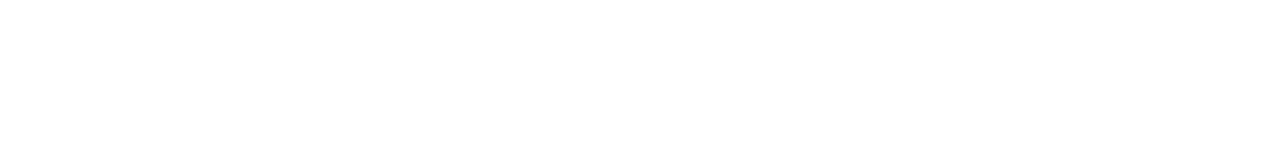
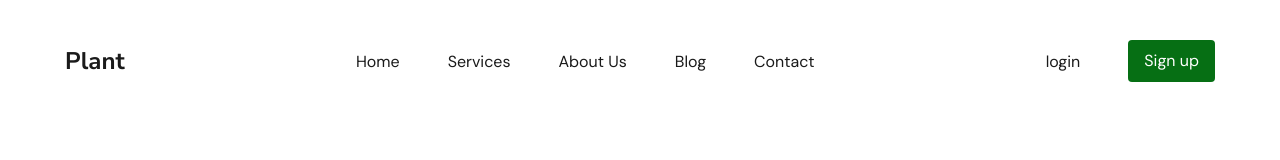
Before and after one commit to kamkimade/plantsAdaptive, a plain HTML site: page index.html in a window 1280 px wide. Drawn offline with Linux system fonts and the light colour scheme.

Commit message:
Modified Style.css, index.html

```diff
--- a/css/style.css
+++ b/css/style.css
@@ -0,0 +1,110 @@
+/* Global parameters */
+
+:root {
+  --primaryColor: #066F14;
+  --primaryColor-Light: #359b43;
+  --primaryColor-ExLight: #DFFFE3;
+  --fontColor-Dark: #1A1A1A;
+  --fontColor-Gray: #5A5A5A;
+  --fontColor-White: #ECECEC;
+}
+
+body {
+  font-family: 'DM Sans', sans-serif;
+  font-style: normal;
+  font-weight: 400;
+  line-height: 160%;
+}
+
+.container {
+  max-width: 1180px;
+  margin: 0 auto;
+  padding: 0 15px;
+}
+
+.flex {
+  display: flex;
+}
+
+.link {
+  display: block;
+  line-height: 21px;
+  color: var(--fontColor-Dark);
+  position: relative;
+}
+
+.link::after {
+  content: '';
+  height: 1px;
+  width: 100%;
+  position: absolute;
+  bottom: -5px;
+  left: 0;
+  background-color: var(--primaryColor);
+  opacity: 0;
+  transition: opacity .3s ease-in-out;
+}
+
+.link:hover::after {
+  opacity: 1;
+}
+
+.btn {
+  background: var(--primaryColor);
+  border-radius: 4px;
+  color: #fff;
+  transition: all .3s ease-in-out;
+}
+
+.btn:hover {
+  background-color: var(--primaryColor-Light);
+}
+
+/* fonts config */
+.title {
+  font-family: 'Nunito Sans', sans-serif;
+  font-style: normal;
+  font-weight: 700;
+  color: var(--fontColor-Dark);
+}
+
+.title-fsz-big {
+  font-size: 72px;
+  line-height: 92px;
+}
+
+.title-fsz-small {
+  font-size: 40px;
+  line-height: 50px;
+}
+
+.title-fsz-medium {
+  font-size: 48px;
+  line-height: 57px;
+}
+
+.logo {
+  font-size: 24px;
+  line-height: 33px;
+}
+
+
+
+/* HEADER */
+.header__inner {
+  padding-top: 40px;
+  justify-content: space-between;
+  align-items: center;
+}
+
+.header__login {
+  margin-right: 48px;
+}
+
+.nav__item:not(:last-child) {
+  margin-right: 48px;
+}
+
+.header__btn {
+  padding: 12px 16px;
+}
--- a/index.html
+++ b/index.html
@@ -5,11 +5,50 @@
   <meta http-equiv="X-UA-Compatible" content="IE=edge">
   <meta name="viewport" content="width=device-width, initial-scale=1.0">
   <title>Plants landing | adaptive &amp; responsive</title>
+  <link rel="preconnect" href="https://fonts.googleapis.com">
+  <link rel="preconnect" href="https://fonts.gstatic.com" crossorigin>
+  <link href="https://fonts.googleapis.com/css2?family=Nunito+Sans:wght@600;700&display=swap" rel="stylesheet">
+  <link href="https://fonts.googleapis.com/css2?family=DM+Sans:wght@400;500;700&display=swap" rel="stylesheet">
   <link rel="stylesheet" href="/css/normalize.css">
   <link rel="stylesheet" href="/css/reset.css">
   <link rel="stylesheet" href="/css/style.css">
 </head>
 <body>
+  <header class="header">
+    <div class="header__inner flex container">
+      <a href="#" class="logo title">Plant</a>
+      <nav class="nav">
+        <ul class="nav__list flex">
+          <li class="nav__item">
+            <a href="#" class="nav__link link">Home</a>
+          </li>
+          <li class="nav__item">
+            <a href="#" class="nav__link link">Services</a>
+          </li>
+          <li class="nav__item">
+            <a href="#" class="nav__link link">About Us</a>
+          </li>
+          <li class="nav__item">
+            <a href="#" class="nav__link link">Blog</a>
+          </li>
+          <li class="nav__item">
+            <a href="#" class="nav__link link">Contact</a>
+          </li>
+        </ul>
+      </nav>
+      <div class="header__autorization flex">
+        <button class="header__login link">login</button>
+        <button class="header__btn btn">Sign up</button>
+      </div>
+    </div>
+  </header>
 
+  <main>
+
+  </main>
+
+  <footer>
+
+  </footer>
 </body>
 </html>
```
